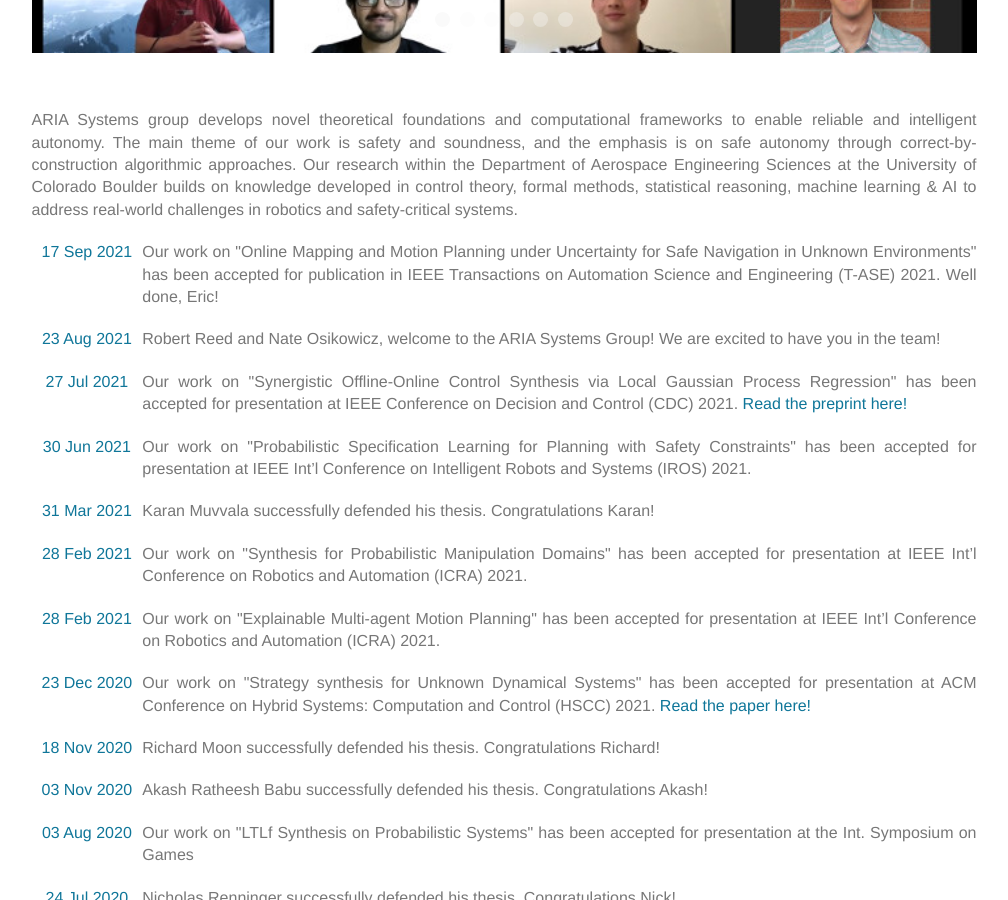
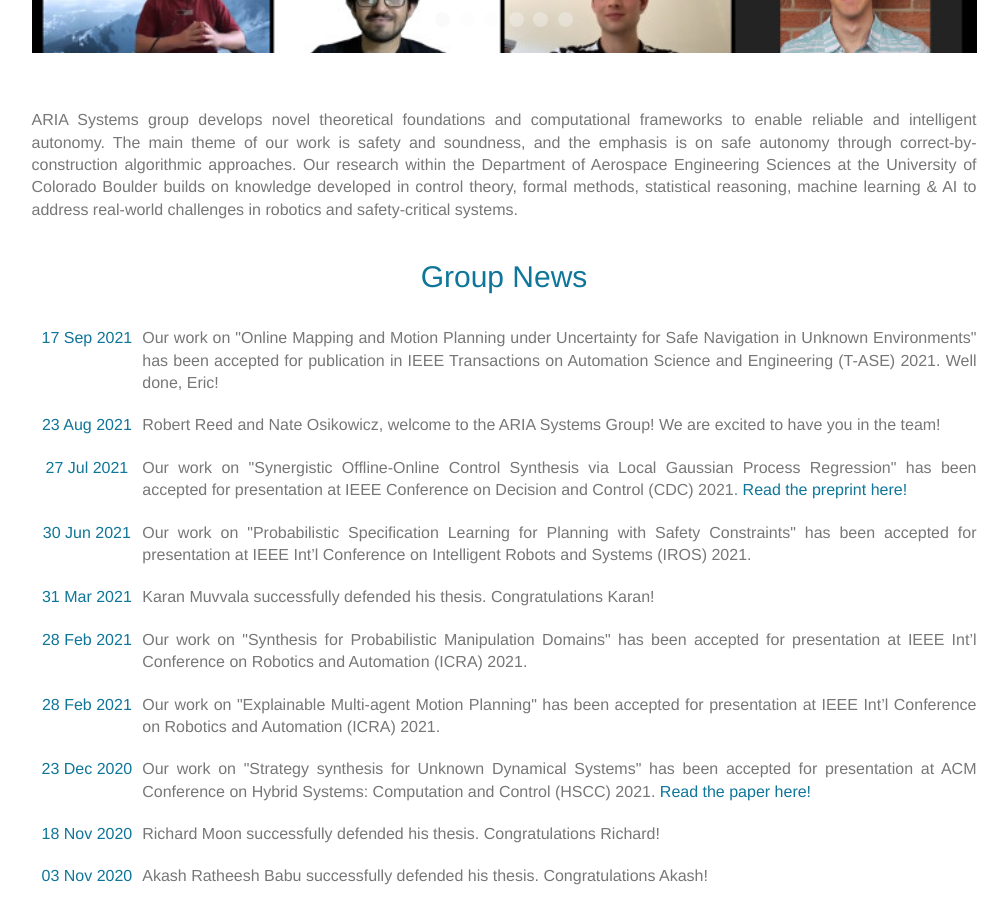
Before and after one commit to aria-systems-group/website, a Jekyll site: the page built from index.md, in a window 1280 px wide and 900 px high, scrolled down 496 px. Shown: the whole window, without its empty margins (136-1144 px from the left). Built offline with Jekyll 4.4.1, drawn with Linux system fonts in a browser that asks for light colours.

Commit message:
Add header to news list

```diff
--- a/_includes/news.html
+++ b/_includes/news.html
@@ -1,3 +1,4 @@
+<h1>Group News</h1>
 <table>
     {% for row in site.data.news %}
       {% if forloop.first %}
```
